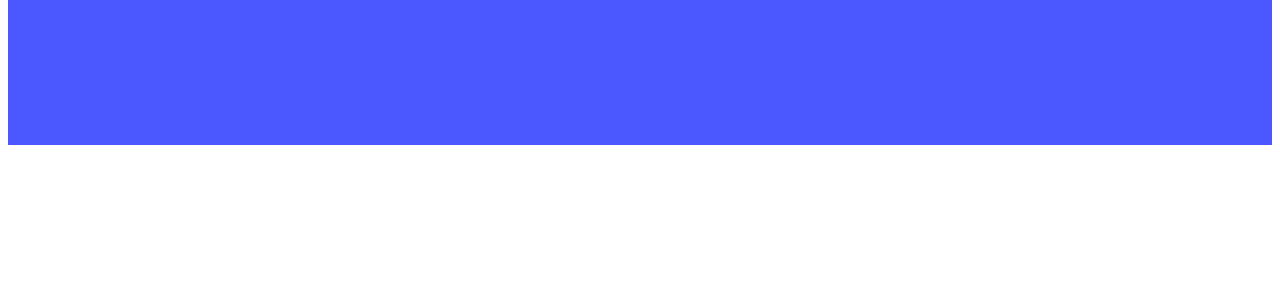
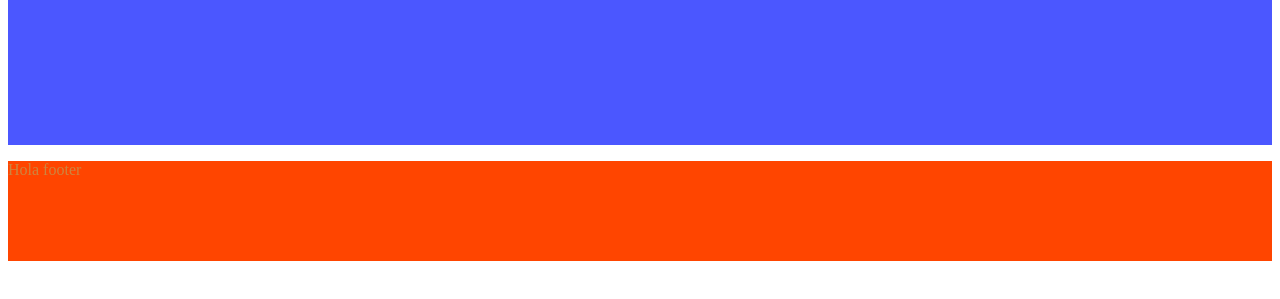
Before and after one commit to DesigningDreams/Prueba, a plain HTML site: page index.html in a window 1280 px wide. Shown: the part 85-384 px from the top of the page. Drawn offline with Linux system fonts and the light colour scheme.

Commit message:
creando footer

```diff
--- a/esilos.css
+++ b/esilos.css
@@ -6,3 +6,11 @@ header p{
     color: #fff;
     font-size: 30px;
 }
+
+footer{
+    background: orangered;
+    height: 100px;
+}
+footer p{
+    color: peru;
+}
--- a/index.html
+++ b/index.html
@@ -11,5 +11,8 @@
     <header>
         <p>Header</p>
     </header>
+    <footer>
+        <p>Hola footer</p>
+    </footer>
 </body>
 </html>
```
